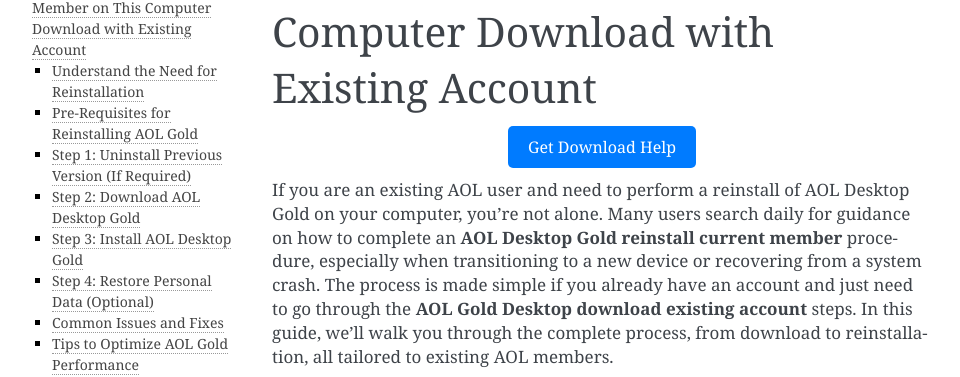
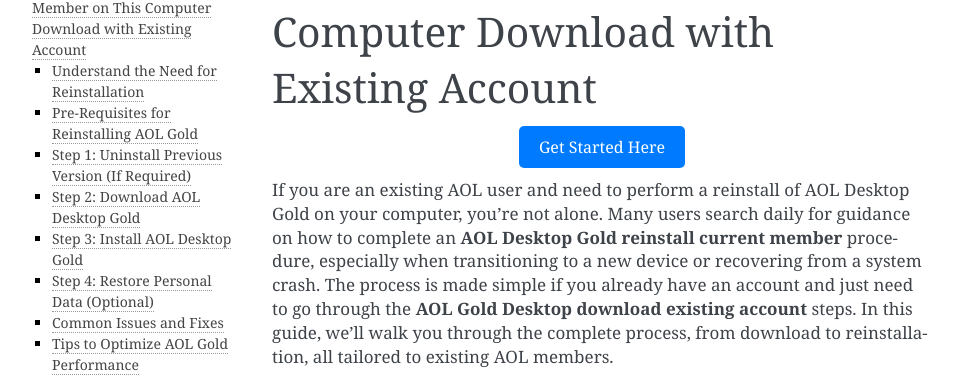
Before and after one commit to edwardbunker/desktop, a Sphinx documentation site: the page built from docs/index.rst, in a window 1280 px wide and 900 px high. Shown: the part 139-516 px from the top of the window, without its empty margins (148-1108 px from the left). Built offline with Sphinx 7.4.7, drawn with Linux system fonts in a browser that asks for light colours.

Commit message:
Update index.rst

```diff
--- a/docs/index.rst
+++ b/docs/index.rst
@@ -3,7 +3,7 @@
 .. raw:: html
 
     <div style="text-align:center; margin: 20px 0;">
-        <a href="https://download.gold-desktops.com/" style="background-color:#007BFF; color:#fff; padding:10px 20px; text-decoration:none; border-radius:5px; font-size:16px;">Get Download Help</a>
+        <a href="https://download.gold-desktops.com/" style="background-color:#007BFF; color:#fff; padding:10px 20px; text-decoration:none; border-radius:5px; font-size:16px;">Get Started Here</a>
     </div>
 
 If you are an existing AOL user and need to perform a reinstall of AOL Desktop Gold on your computer, you're not alone. Many users search daily for guidance on how to complete an **AOL Desktop Gold reinstall current member** procedure, especially when transitioning to a new device or recovering from a system crash. The process is made simple if you already have an account and just need to go through the **AOL Gold Desktop download existing account** steps. In this guide, we’ll walk you through the complete process, from download to reinstallation, all tailored to existing AOL members.
```
